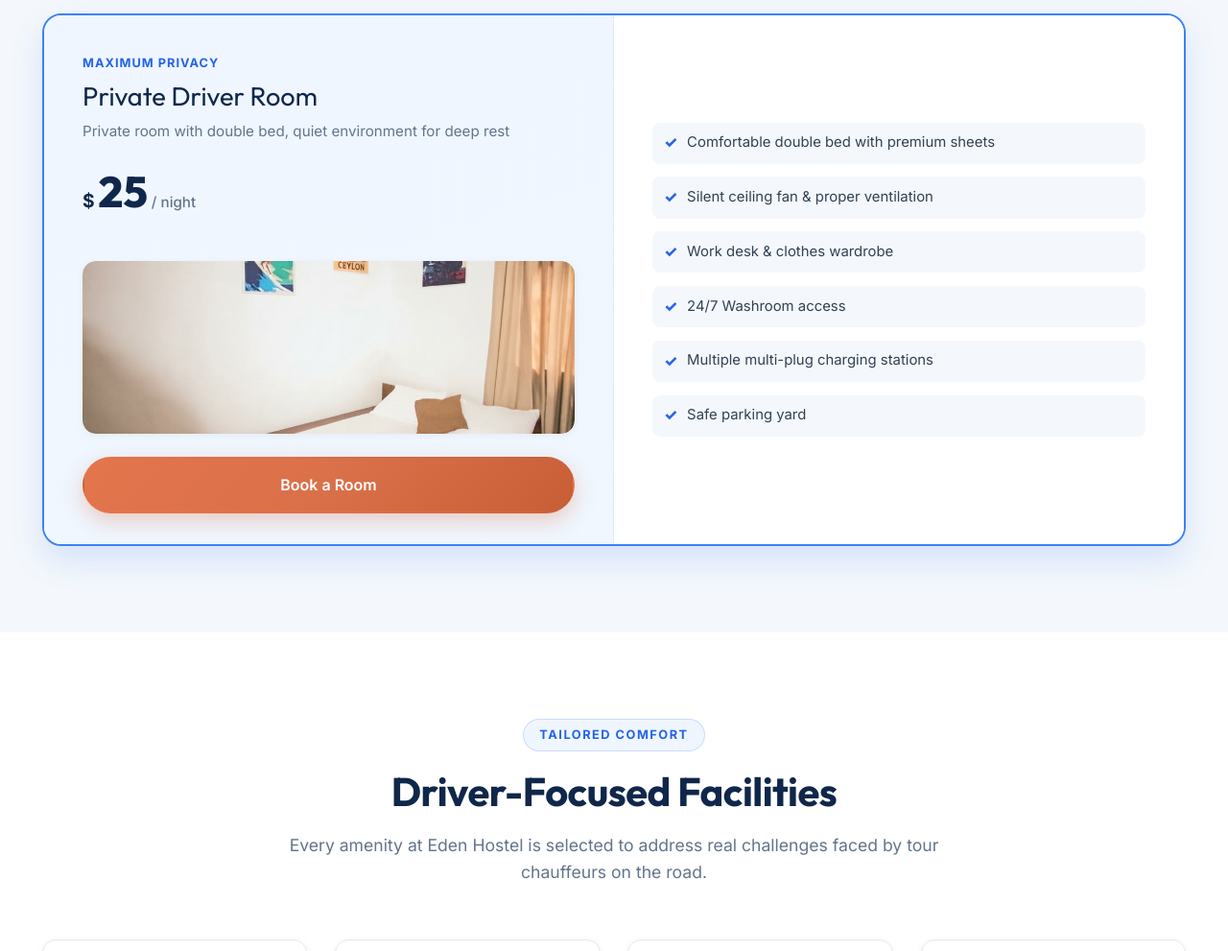
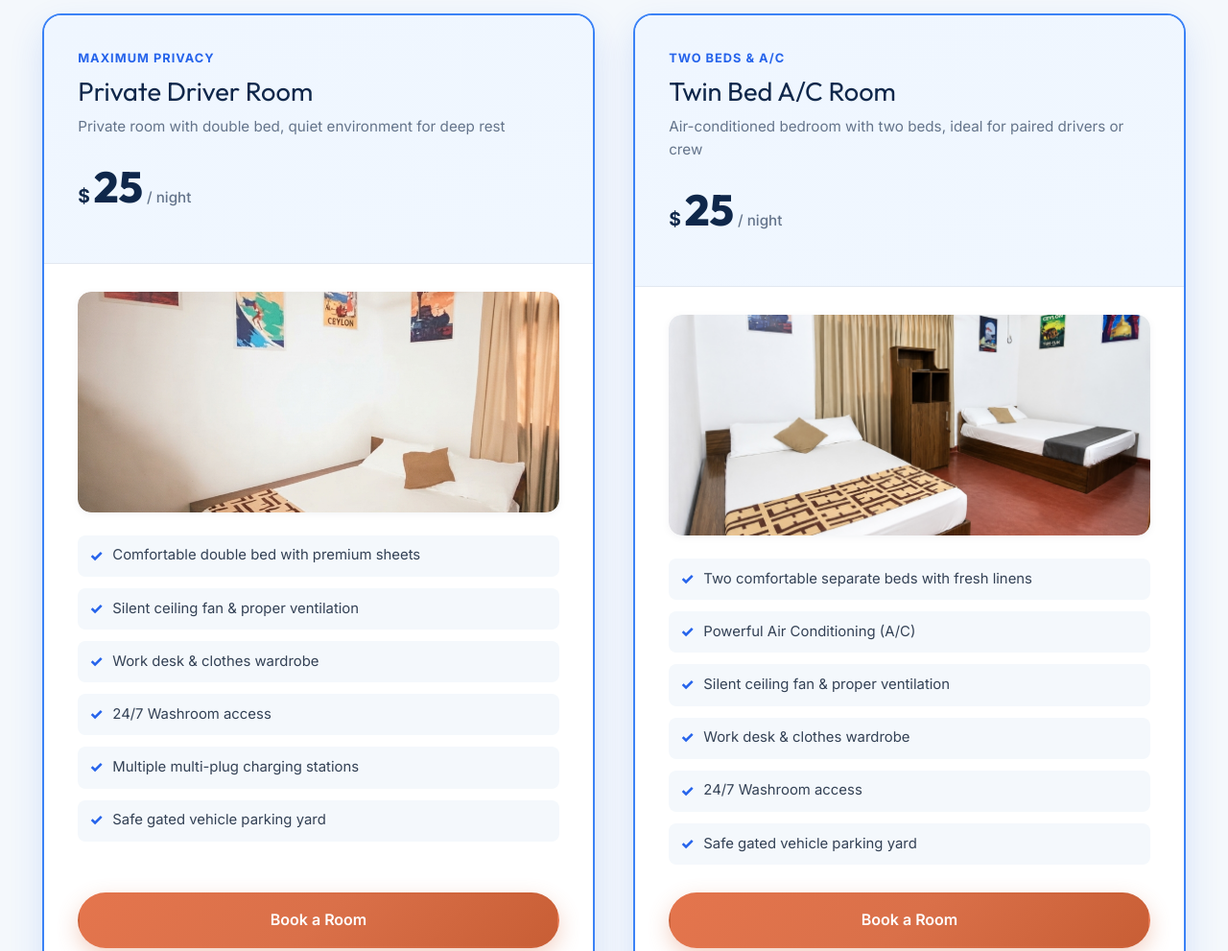
Before and after one commit to Dewni2004/Eden-Hostel, a website: page index.html in a window 1280 px wide. Shown: the part 2540-3531 px from the top of the page at 96% size. Drawn offline with Linux system fonts and the light colour scheme.

Commit message:
feat: add Twin Bed A/C Room option, new input styles, and update room images

```diff
--- a/index.html
+++ b/index.html
@@ -182,6 +182,7 @@
                             <label for="quickRoomType">Room Choice</label>
                             <select id="quickRoomType" required>
                                 <option value="Private Driver Room ($25)">Private Driver Room ($25)</option>
+                                <option value="Twin Bed A/C Room ($25)">Twin Bed A/C Room ($25)</option>
                             </select>
                         </div>
                         <div class="booking-field">
@@ -307,10 +308,8 @@
                 </p>
 
                 <div class="rooms-grid">
-                    <!-- Private Driver Room (Popular) -->
+                    <!-- Card 1: Private Driver Room -->
                     <div class="room-card featured-room">
-
-                        <!-- Left Panel: info + price + CTA -->
                         <div class="room-header">
                             <span class="room-tier">Maximum Privacy</span>
                             <h3>Private Driver Room</h3>
@@ -320,10 +319,21 @@
                                 <span class="amount">25</span>
                                 <span class="period">/ night</span>
                             </div>
+                        </div>
+
+                        <div class="room-body">
                             <div class="room-preview-img">
                                 <img src="images/room.jpg" alt="Private Driver Room at Eden Airport Hostel Negombo"
                                     loading="lazy">
                             </div>
+                            <ul class="room-features">
+                                <li><span>✓</span> Comfortable double bed with premium sheets</li>
+                                <li><span>✓</span> Silent ceiling fan &amp; proper ventilation</li>
+                                <li><span>✓</span> Work desk &amp; clothes wardrobe</li>
+                                <li><span>✓</span> 24/7 Washroom access</li>
+                                <li><span>✓</span> Multiple multi-plug charging stations</li>
+                                <li><span>✓</span> Safe gated vehicle parking yard</li>
+                            </ul>
                             <div class="room-action">
                                 <a href="https://wa.me/94713160016?text=Hi%20Eden%20Hostel,%20I%20would%20like%20to%20reserve%20a%20Private%20Driver%20Room%20($25)."
                                     target="_blank" rel="noopener" class="btn btn-orange btn-block">
@@ -331,15 +341,41 @@
                                 </a>
                             </div>
                         </div>
-                        <!-- Right Panel: features list -->
-                        <ul class="room-features">
-                            <li><span>✓</span> Comfortable double bed with premium sheets</li>
-                            <li><span>✓</span> Silent ceiling fan &amp; proper ventilation</li>
-                            <li><span>✓</span> Work desk &amp; clothes wardrobe</li>
-                            <li><span>✓</span> 24/7 Washroom access</li>
-                            <li><span>✓</span> Multiple multi-plug charging stations</li>
-                            <li><span>✓</span> Safe parking yard</li>
-                        </ul>
+                    </div>
+
+                    <!-- Card 2: Twin Bed A/C Room -->
+                    <div class="room-card featured-room">
+                        <div class="room-header">
+                            <span class="room-tier">Two Beds &amp; A/C</span>
+                            <h3>Twin Bed A/C Room</h3>
+                            <p class="room-sub">Air-conditioned bedroom with two beds, ideal for paired drivers or crew</p>
+                            <div class="room-price">
+                                <span class="currency">$</span>
+                                <span class="amount">25</span>
+                                <span class="period">/ night</span>
+                            </div>
+                        </div>
+
+                        <div class="room-body">
+                            <div class="room-preview-img">
+                                <img src="images/ac-twin-room.jpg" alt="Twin Bed A/C Room at Eden Airport Hostel Negombo"
+                                    loading="lazy">
+                            </div>
+                            <ul class="room-features">
+                                <li><span>✓</span> Two comfortable separate beds with fresh linens</li>
+                                <li><span>✓</span> Powerful Air Conditioning (A/C)</li>
+                                <li><span>✓</span> Silent ceiling fan &amp; proper ventilation</li>
+                                <li><span>✓</span> Work desk &amp; clothes wardrobe</li>
+                                <li><span>✓</span> 24/7 Washroom access</li>
+                                <li><span>✓</span> Safe gated vehicle parking yard</li>
+                            </ul>
+                            <div class="room-action">
+                                <a href="https://wa.me/94713160016?text=Hi%20Eden%20Hostel,%20I%20would%20like%20to%20reserve%20a%20Twin%20Bed%20A/C%20Room%20($25)."
+                                    target="_blank" rel="noopener" class="btn btn-orange btn-block">
+                                    Book a Room
+                                </a>
+                            </div>
+                        </div>
                     </div>
                 </div>
 
@@ -511,6 +547,10 @@
                                         data-name="Private Driver Room">
                                         Private Driver Room<br><small>$25 / night</small>
                                     </button>
+                                    <button type="button" class="calc-opt-btn" data-rate="25"
+                                        data-name="Twin Bed A/C Room">
+                                        Twin Bed A/C Room<br><small>$25 / night</small>
+                                    </button>
                                 </div>
                             </div>
 
@@ -600,7 +640,7 @@
                     </div>
 
                     <div class="gallery-item" data-category="rooms">
-                        <img src="images/twobeds.png" alt="Spacious twin AC bedroom with comfortable beds and storage">
+                        <img src="images/ac-twin-room.jpg" alt="Spacious twin AC bedroom with comfortable beds and storage">
                         <div class="gallery-overlay">
                             <h4>Twin Sharing AC Room</h4>
                             <p>Air-conditioned, comfortable beds & storage</p>
--- a/src/input.css
+++ b/src/input.css
@@ -1148,9 +1148,11 @@ header.scrolled .logo img {
    Rooms & Rates
    ========================================================================== */
 .rooms-grid {
-    @apply flex flex-col;
-    gap: 2rem;
-    margin-top: 1rem;
+    display: grid;
+    grid-template-columns: repeat(2, 1fr);
+    gap: 2.5rem;
+    margin-top: 2rem;
+    align-items: stretch;
 }
 
 .room-card {
@@ -1159,9 +1161,8 @@ header.scrolled .logo img {
     border: 1px solid var(--border-color);
     box-shadow: var(--shadow-md);
     transition: var(--transition);
-    display: grid;
-    grid-template-columns: 1fr 1fr;
-    grid-template-rows: auto;
+    display: flex;
+    flex-direction: column;
     position: relative;
     text-align: left;
     width: 100%;
@@ -1184,9 +1185,9 @@ header.scrolled .logo img {
 }
 
 .room-card .room-header {
-    padding: 2.5rem 2.5rem 2rem;
+    padding: 2.2rem 2.2rem 1.6rem;
     @apply flex flex-col;
-    border-right: 1px solid var(--border-color);
+    border-bottom: 1px solid var(--border-color);
     background: linear-gradient(160deg, #f9fbff 0%, #ffffff 100%);
 }
 
@@ -1194,18 +1195,47 @@ header.scrolled .logo img {
     background: linear-gradient(160deg, #eff6ff 0%, #f0f7ff 100%);
 }
 
+.room-card .room-body {
+    padding: 1.8rem 2.2rem 2.2rem;
+    @apply flex flex-col;
+    flex-grow: 1;
+    background: #ffffff;
+}
+
+.room-card .room-preview-img {
+    margin: 0 0 1.5rem;
+    border-radius: var(--radius-md);
+    overflow: hidden;
+    box-shadow: var(--shadow-sm);
+    line-height: 0;
+}
+
+.room-card .room-preview-img img {
+    width: 100%;
+    height: 230px;
+    object-fit: cover;
+    border-radius: var(--radius-md);
+    transition: transform 0.4s ease;
+    display: block;
+}
+
+.room-card .room-preview-img img:hover {
+    transform: scale(1.04);
+}
+
 .room-card .room-features {
-    padding: 2.5rem 2.5rem;
-    margin-bottom: 0;
-    flex-grow: 0;
-    @apply flex flex-col justify-center;
-    gap: 0.85rem;
-    background: #ffffff;
+    padding: 0;
+    margin-bottom: 1.8rem;
+    flex-grow: 1;
+    @apply flex flex-col;
+    gap: 0.75rem;
+    list-style: none;
+    background: transparent;
 }
 
 .room-card .room-action {
     margin-top: auto;
-    padding-top: 1.5rem;
+    padding-top: 0;
 }
 
 .popular-ribbon {
@@ -1512,7 +1542,7 @@ header.scrolled .logo img {
 
 .calc-options {
     display: grid;
-    grid-template-columns: repeat(3, 1fr);
+    grid-template-columns: repeat(2, 1fr);
     gap: 8px;
 }
 
@@ -2419,6 +2449,13 @@ footer {
 
 /* 2. Tablets Portrait & Mid Viewports (max-width: 900px) */
 @media (max-width: 900px) {
+    .rooms-grid {
+        grid-template-columns: 1fr;
+        max-width: 580px;
+        margin-left: auto;
+        margin-right: auto;
+    }
+
     .grid-2 {
         grid-template-columns: 1fr;
         gap: 3rem;
@@ -2870,18 +2907,12 @@ footer {
         font-size: 0.7rem;
     }
 
-    .room-card {
-        grid-template-columns: 1fr;
-    }
-
     .room-card .room-header {
-        border-right: none;
-        border-bottom: 1px solid var(--border-color);
-        padding: 2rem 1.6rem 1.5rem;
-    }
-
-    .room-card .room-features {
-        padding: 1.5rem 1.6rem;
+        padding: 1.8rem 1.4rem 1.2rem;
+    }
+
+    .room-card .room-body {
+        padding: 1.4rem 1.4rem 1.8rem;
     }
 
     .room-header h3 {
```
Also changed, not shown: images/ac-twin-room.jpg (added), style.css.
